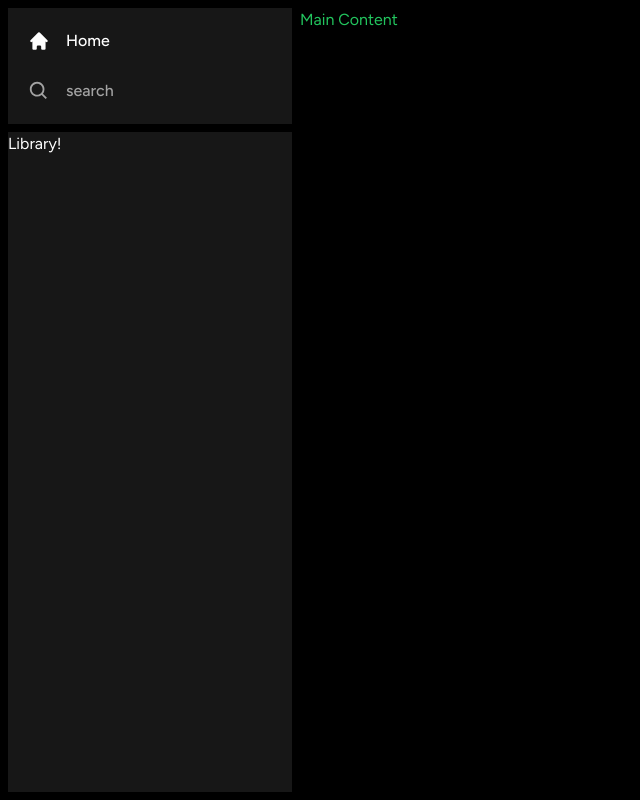
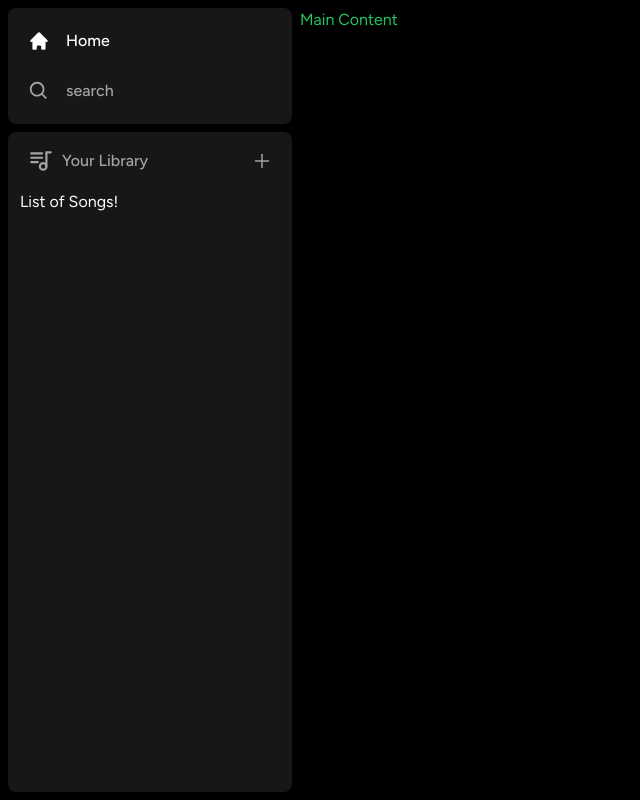
Before and after one commit to Tjanelidze/spotify-clone, a Next.js app: page / in a window 1280 px wide. Shown: the whole page, without its empty margins (0-640 px from the left). Built offline with nearby package versions, Linux system fonts and the light colour scheme.

Commit message:
finished with sidebar base structure and style

```diff
--- a/components/Box.tsx
+++ b/components/Box.tsx
@@ -8,7 +8,7 @@
 const Box: React.FC<BoxProps> = ({ children, className }) => {
   return (
     <div
-      className={twMerge("roundend-lg h-fit w-full bg-neutral-900", className)}
+      className={twMerge("h-fit w-full rounded-lg bg-neutral-900", className)}
     >
       {children}
     </div>
--- a/components/Library.tsx
+++ b/components/Library.tsx
@@ -1,7 +1,29 @@
 "use client";
 
+import { AiOutlinePlus } from "react-icons/ai";
+import { TbPlaylist } from "react-icons/tb";
+
 const Library = () => {
-  return <div>Library!</div>;
+  const onClick = () => {
+    // Handle upload later!
+  };
+
+  return (
+    <div className="flex flex-col">
+      <div className="flex items-center justify-between px-5 pt-4">
+        <div className="inline-flex items-center gap-x-2">
+          <TbPlaylist size={26} className="text-neutral-400" />
+          <p className="text-base font-medium text-neutral-400">Your Library</p>
+        </div>
+        <AiOutlinePlus
+          onClick={onClick}
+          size={20}
+          className="cursor-pointer text-neutral-400 transition hover:text-white"
+        />
+      </div>
+      <div className="mt-4 flex  flex-col gap-y-2 px-3">List of Songs!</div>
+    </div>
+  );
 };
 
 export default Library;
```
